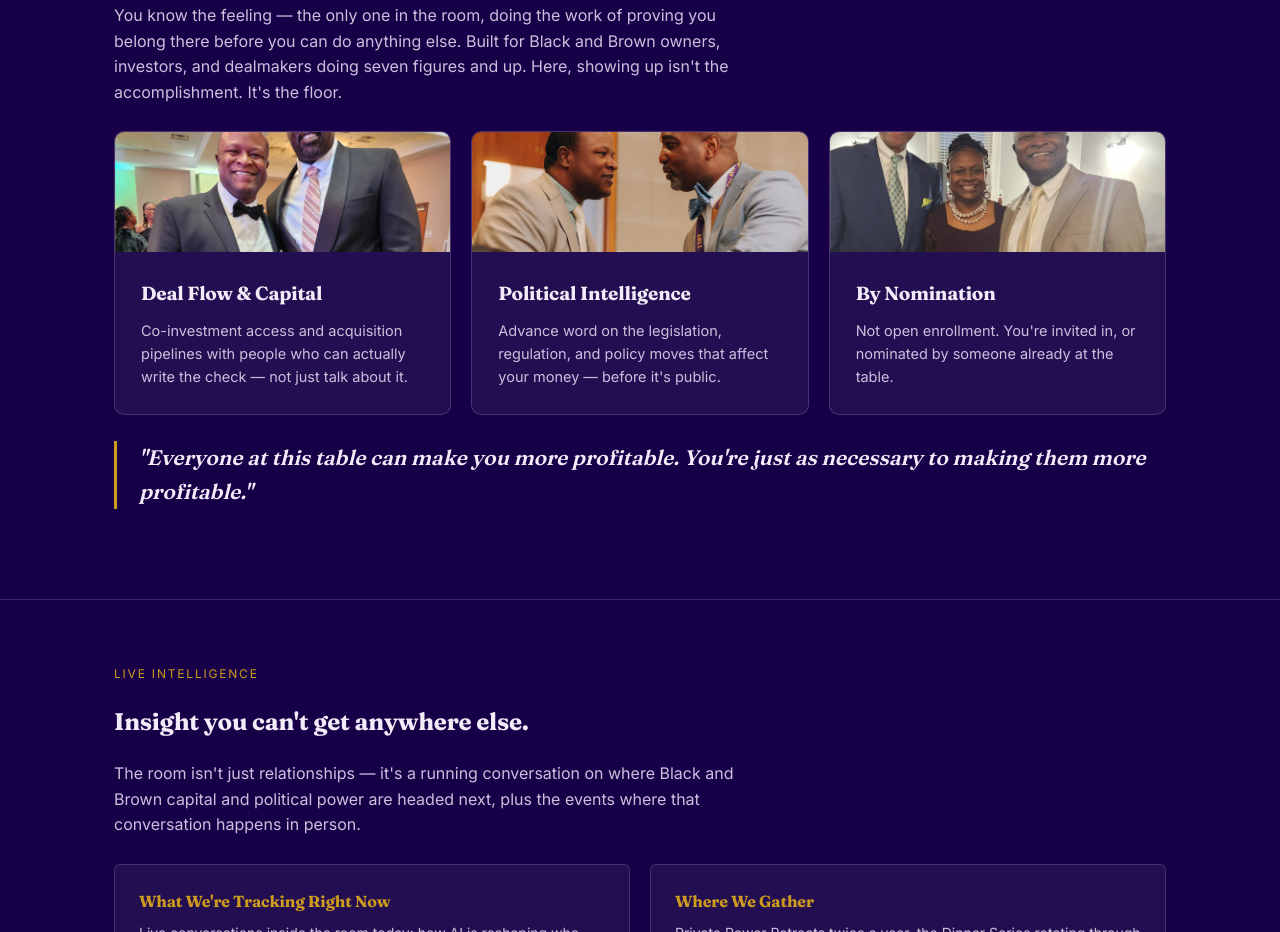
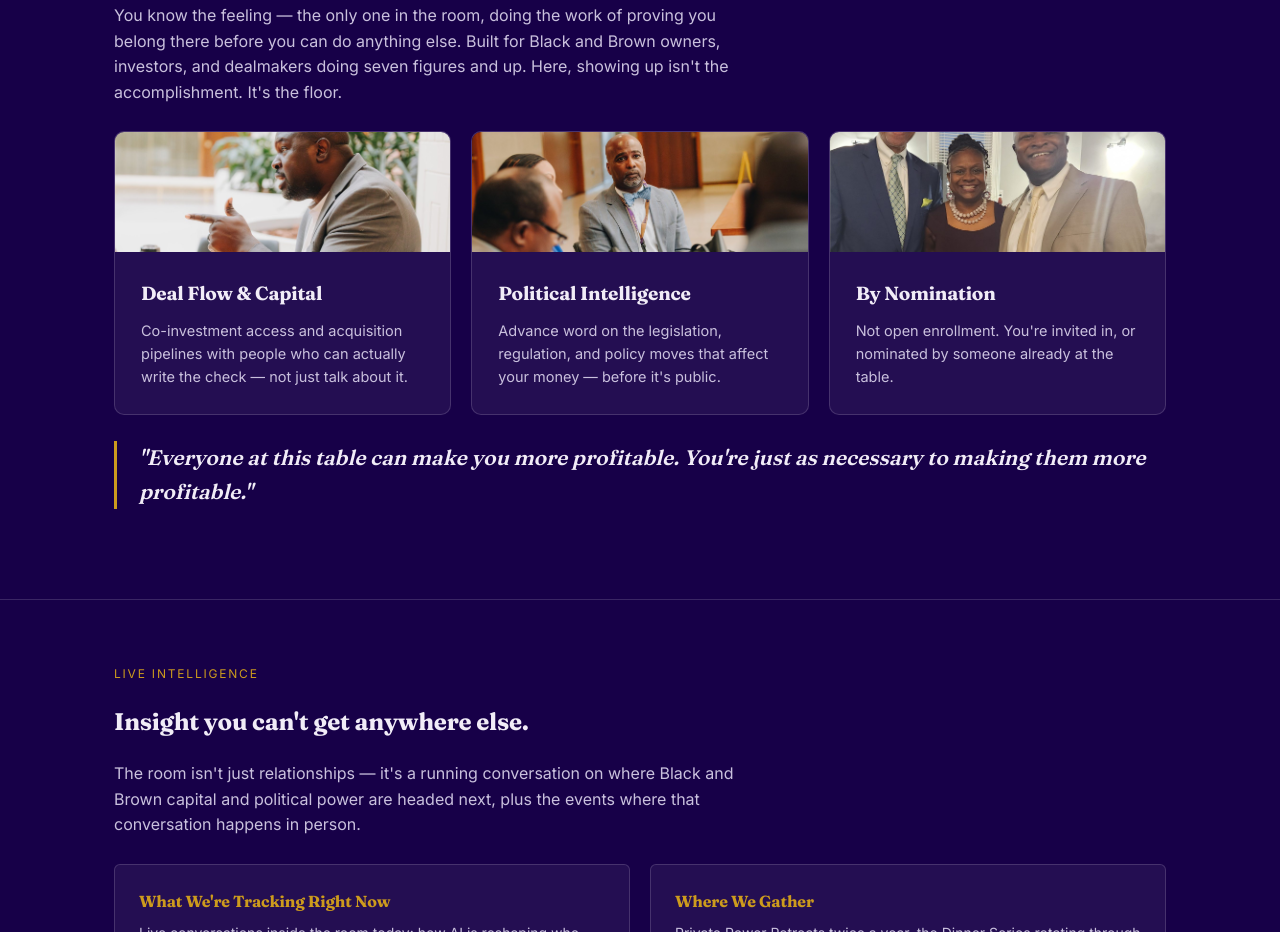
Before and after one commit to PEPACNC/power-table, a plain HTML site: page index.html in a window 1280 px wide. Shown: the part 1050-1982 px from the top of the page. Drawn offline with Linux system fonts and the light colour scheme.

Commit message:
Swap Deal Flow and Political Intelligence card photos for better picks

```diff
--- a/index.html
+++ b/index.html
@@ -172,11 +172,11 @@
     <p style="color:var(--muted);max-width:640px;">You know the feeling — the only one in the room, doing the work of proving you belong there before you can do anything else. Built for Black and Brown owners, investors, and dealmakers doing seven figures and up. Here, showing up isn't the accomplishment. It's the floor.</p>
     <div class="grid3">
       <div class="bigcard">
-        <div class="swatch" style="background-image:url('images/deal-flow-capital.jpg');"></div>
+        <div class="swatch" style="background-image:url('images/deal-flow-capital-v2.jpg');"></div>
         <div class="body"><h3>Deal Flow &amp; Capital</h3><p>Co-investment access and acquisition pipelines with people who can actually write the check — not just talk about it.</p></div>
       </div>
       <div class="bigcard">
-        <div class="swatch" style="background-image:url('images/political-intelligence_1.jpg');"></div>
+        <div class="swatch" style="background-image:url('images/political-intelligence-v2.jpg');"></div>
         <div class="body"><h3>Political Intelligence</h3><p>Advance word on the legislation, regulation, and policy moves that affect your money — before it's public.</p></div>
       </div>
       <div class="bigcard">
```
